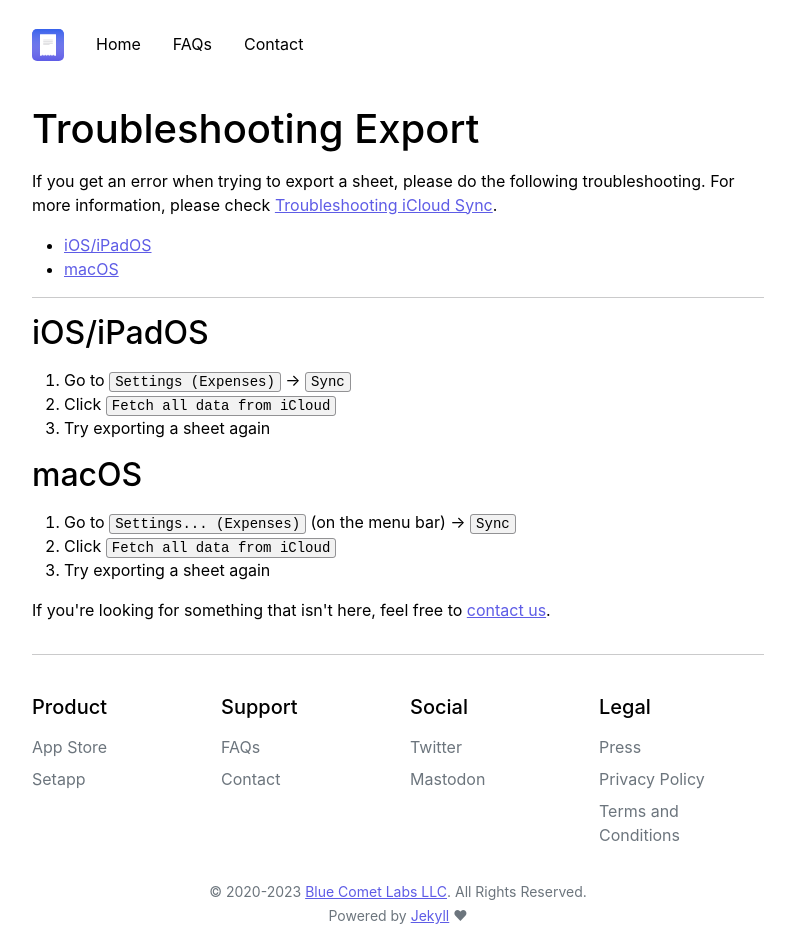
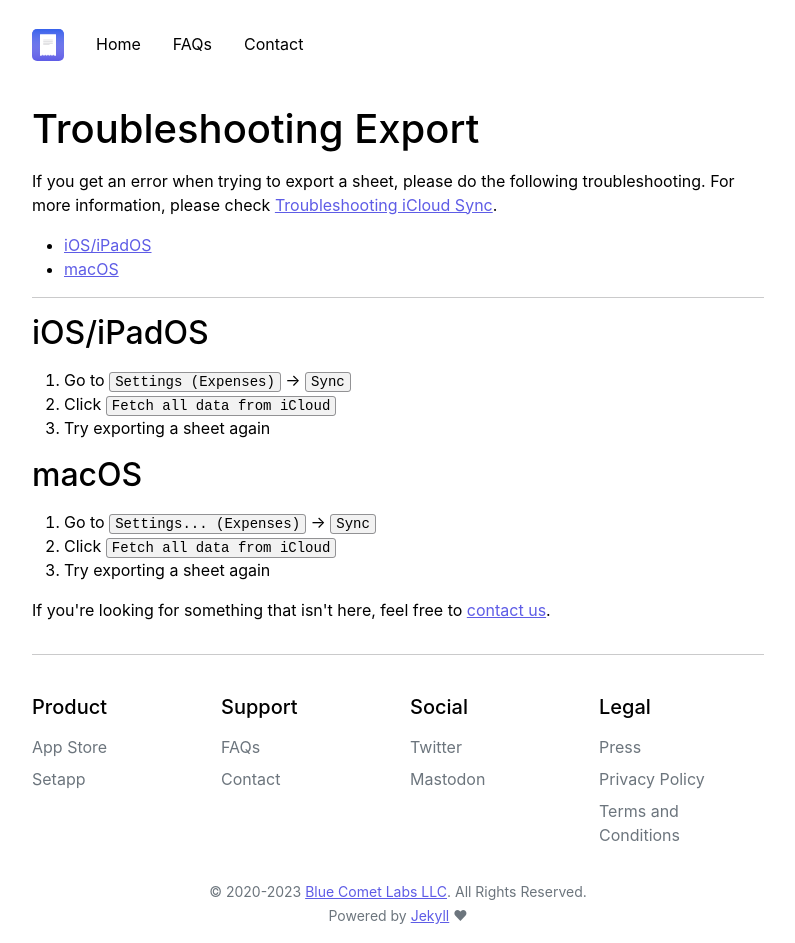
Before and after one commit to bluecometlabs/getexpenses.app, a Jekyll site: the page built from pages/faq/troubleshooting-export.md, in a window 1280 px wide. Shown: the whole page, without its empty margins (242-1037 px from the left). Built offline with Jekyll 4.4.1, drawn with Linux system fonts in a browser that asks for light colours.

Commit message:
Update page

```diff
--- a/pages/faq/troubleshooting-export.md
+++ b/pages/faq/troubleshooting-export.md
@@ -21,7 +21,7 @@
 
 ## macOS
 
-1. Go to `Settings... (Expenses)` (on the menu bar) → `Sync`
+1. Go to `Settings... (Expenses)` → `Sync`
 2. Click `Fetch all data from iCloud`
 3. Try exporting a sheet again
 
```
